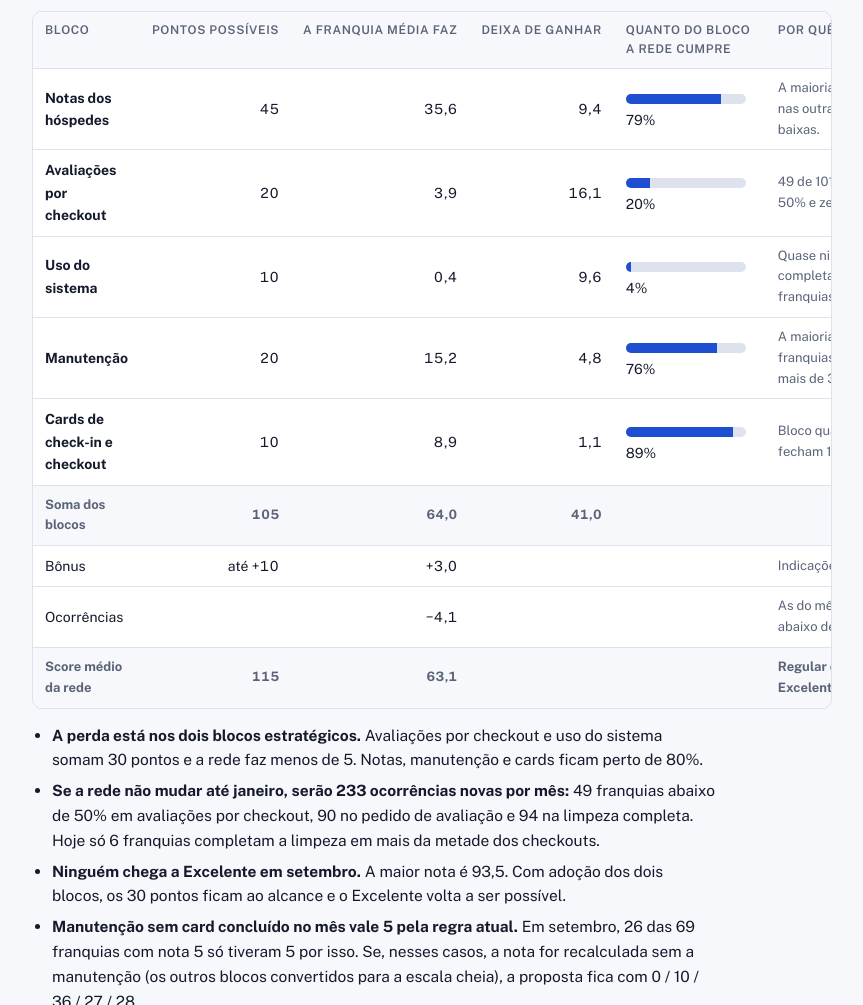
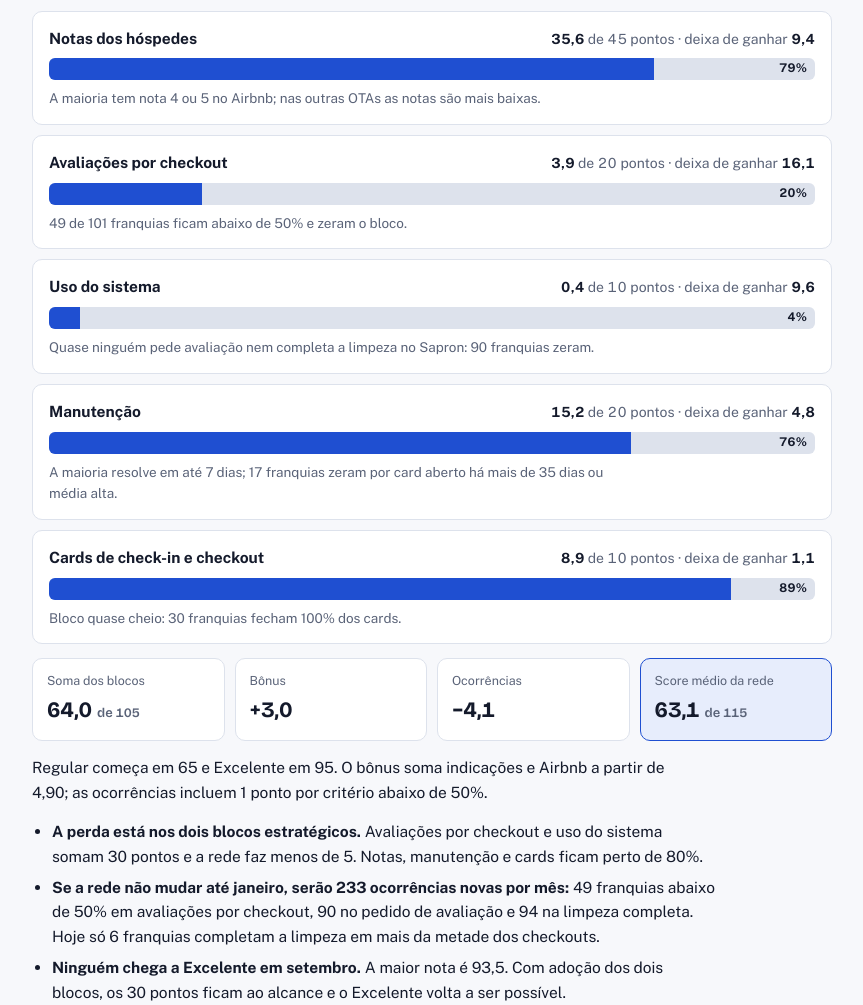
Before and after one commit to david-soares-szn/revisao-score-franquias, a plain HTML site: page index.html in a window 1280 px wide. Shown: the part 5084-6089 px from the top of the page, without its empty margins (208-1071 px from the left). Drawn offline with nearby package versions, Linux system fonts and the light colour scheme.

Commit message:
docs: queda por bloco em lista com barras

```diff
--- a/index.html
+++ b/index.html
@@ -104,6 +104,21 @@ a { color: var(--accent); }
 
 <style>
 .pill.chg { background: var(--decide-bg); color: var(--decide); }
+.queda-lista { display: flex; flex-direction: column; gap: 10px; }
+.qb { background: var(--surface); border: 1px solid var(--line); border-radius: 10px; padding: 14px 16px; display: flex; flex-direction: column; gap: 8px; }
+.qb-top { display: flex; flex-wrap: wrap; justify-content: space-between; gap: 4px 16px; align-items: baseline; }
+.qb-top span { font-size: 14px; color: var(--muted); font-variant-numeric: tabular-nums; }
+.qb-top span b { color: var(--fg); }
+.qb-bar { position: relative; height: 22px; border-radius: 6px; background: var(--line); overflow: hidden; }
+.qb-bar span { display: block; height: 100%; background: var(--accent); }
+.qb-bar em { position: absolute; right: 8px; top: 50%; transform: translateY(-50%); font-style: normal; font-size: 12px; font-weight: 700; color: var(--fg); font-variant-numeric: tabular-nums; }
+.qb p { margin: 0; font-size: 13.5px; color: var(--muted); }
+.qb-total { display: grid; grid-template-columns: repeat(auto-fit, minmax(150px, 1fr)); gap: 10px; }
+.qb-total div { background: var(--surface); border: 1px solid var(--line); border-radius: 10px; padding: 12px 14px; display: flex; flex-direction: column; gap: 2px; }
+.qb-total span { font-size: 12.5px; color: var(--muted); }
+.qb-total b { font-family: var(--f-display); font-size: 22px; font-variant-numeric: tabular-nums; }
+.qb-total small { font-size: 13px; color: var(--muted); font-weight: 400; }
+.qb-total .destaque { border-color: var(--accent); background: var(--accent-soft); }
 .queda td.why { color: var(--muted); font-size: 13px; min-width: 220px; white-space: normal; }
 .queda td { vertical-align: middle; }
 .meter { display: inline-block; vertical-align: middle; width: 120px; height: 10px; border-radius: 5px; background: var(--line); overflow: hidden; margin-right: 8px; }
@@ -254,20 +269,40 @@ a { color: var(--accent); }
   </table></div>
   <h3>De onde vem a queda (proposta de 115)</h3>
   <p>Quantos pontos a franquia média de setembro conseguiria em cada bloco, e quantos ela deixa de ganhar. A barra mostra a parte do bloco que a rede já cumpre.</p>
-  <div class="tbl"><table class="queda">
-    <thead><tr><th>Bloco</th><th class="num">Pontos possíveis</th><th class="num">A franquia média faz</th><th class="num">Deixa de ganhar</th><th>Quanto do bloco a rede cumpre</th><th>Por quê</th></tr></thead>
-    <tbody>
-<tr><td><b>Notas dos hóspedes</b></td><td class="num">45</td><td class="num">35,6</td><td class="num">9,4</td><td><div class="meter" role="img" aria-label="79% dos pontos"><span style="width:79%"></span></div><span class="muted">79%</span></td><td class="why">A maioria tem nota 4 ou 5 no Airbnb; nas outras OTAs as notas são mais baixas.</td></tr>
-<tr><td><b>Avaliações por checkout</b></td><td class="num">20</td><td class="num">3,9</td><td class="num">16,1</td><td><div class="meter" role="img" aria-label="20% dos pontos"><span style="width:20%"></span></div><span class="muted">20%</span></td><td class="why">49 de 101 franquias ficam abaixo de 50% e zeram o bloco.</td></tr>
-<tr><td><b>Uso do sistema</b></td><td class="num">10</td><td class="num">0,4</td><td class="num">9,6</td><td><div class="meter" role="img" aria-label="4% dos pontos"><span style="width:4%"></span></div><span class="muted">4%</span></td><td class="why">Quase ninguém pede avaliação nem completa a limpeza no Sapron: 90 franquias zeram.</td></tr>
-<tr><td><b>Manutenção</b></td><td class="num">20</td><td class="num">15,2</td><td class="num">4,8</td><td><div class="meter" role="img" aria-label="76% dos pontos"><span style="width:76%"></span></div><span class="muted">76%</span></td><td class="why">A maioria resolve em até 7 dias; 17 franquias zeram por card aberto há mais de 35 dias ou média alta.</td></tr>
-<tr><td><b>Cards de check-in e checkout</b></td><td class="num">10</td><td class="num">8,9</td><td class="num">1,1</td><td><div class="meter" role="img" aria-label="89% dos pontos"><span style="width:89%"></span></div><span class="muted">89%</span></td><td class="why">Bloco quase cheio: 30 franquias fecham 100% dos cards.</td></tr>
-      <tr class="grp"><td>Soma dos blocos</td><td class="num">105</td><td class="num">64,0</td><td class="num">41,0</td><td></td><td></td></tr>
-      <tr><td>Bônus</td><td class="num">até +10</td><td class="num">+3,0</td><td></td><td></td><td class="why">Indicações e Airbnb a partir de 4,90.</td></tr>
-      <tr><td>Ocorrências</td><td class="num"></td><td class="num">−4,1</td><td></td><td></td><td class="why">As do mês, mais 1 ponto por critério abaixo de 50%.</td></tr>
-      <tr class="grp"><td>Score médio da rede</td><td class="num">115</td><td class="num">63,1</td><td></td><td></td><td class="why">Regular é a partir de 65 e Excelente a partir de 95.</td></tr>
-    </tbody>
-  </table></div>
+  <div class="queda-lista">
+    <div class="qb">
+      <div class="qb-top"><b>Notas dos hóspedes</b><span><b>35,6</b> de 45 pontos · deixa de ganhar <b>9,4</b></span></div>
+      <div class="qb-bar" role="img" aria-label="79% do bloco"><span style="width:79%"></span><em>79%</em></div>
+      <p>A maioria tem nota 4 ou 5 no Airbnb; nas outras OTAs as notas são mais baixas.</p>
+    </div>
+    <div class="qb">
+      <div class="qb-top"><b>Avaliações por checkout</b><span><b>3,9</b> de 20 pontos · deixa de ganhar <b>16,1</b></span></div>
+      <div class="qb-bar" role="img" aria-label="20% do bloco"><span style="width:20%"></span><em>20%</em></div>
+      <p>49 de 101 franquias ficam abaixo de 50% e zeram o bloco.</p>
+    </div>
+    <div class="qb">
+      <div class="qb-top"><b>Uso do sistema</b><span><b>0,4</b> de 10 pontos · deixa de ganhar <b>9,6</b></span></div>
+      <div class="qb-bar" role="img" aria-label="4% do bloco"><span style="width:4%"></span><em>4%</em></div>
+      <p>Quase ninguém pede avaliação nem completa a limpeza no Sapron: 90 franquias zeram.</p>
+    </div>
+    <div class="qb">
+      <div class="qb-top"><b>Manutenção</b><span><b>15,2</b> de 20 pontos · deixa de ganhar <b>4,8</b></span></div>
+      <div class="qb-bar" role="img" aria-label="76% do bloco"><span style="width:76%"></span><em>76%</em></div>
+      <p>A maioria resolve em até 7 dias; 17 franquias zeram por card aberto há mais de 35 dias ou média alta.</p>
+    </div>
+    <div class="qb">
+      <div class="qb-top"><b>Cards de check-in e checkout</b><span><b>8,9</b> de 10 pontos · deixa de ganhar <b>1,1</b></span></div>
+      <div class="qb-bar" role="img" aria-label="89% do bloco"><span style="width:89%"></span><em>89%</em></div>
+      <p>Bloco quase cheio: 30 franquias fecham 100% dos cards.</p>
+    </div>
+  </div>
+  <div class="qb-total">
+    <div><span>Soma dos blocos</span><b>64,0 <small>de 105</small></b></div>
+    <div><span>Bônus</span><b>+3,0</b></div>
+    <div><span>Ocorrências</span><b>−4,1</b></div>
+    <div class="destaque"><span>Score médio da rede</span><b>63,1 <small>de 115</small></b></div>
+  </div>
+  <p class="muted">Regular começa em 65 e Excelente em 95. O bônus soma indicações e Airbnb a partir de 4,90; as ocorrências incluem 1 ponto por critério abaixo de 50%.</p>
   <ul>
     <li><b>A perda está nos dois blocos estratégicos.</b> Avaliações por checkout e uso do sistema somam 30 pontos e a rede faz menos de 5. Notas, manutenção e cards ficam perto de 80%.</li>
     <li><b>Se a rede não mudar até janeiro, serão 233 ocorrências novas por mês:</b> 49 franquias abaixo de 50% em avaliações por checkout, 90 no pedido de avaliação e 94 na limpeza completa. Hoje só 6 franquias completam a limpeza em mais da metade dos checkouts.</li>
```
